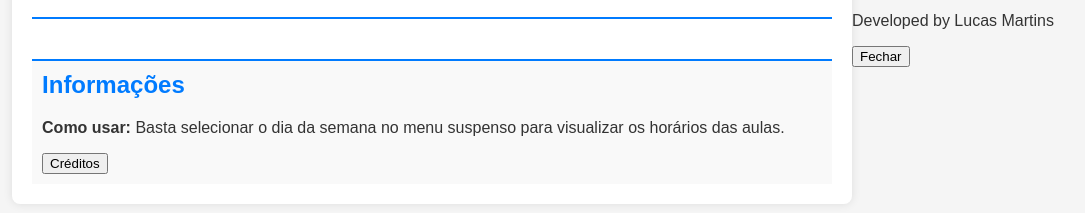
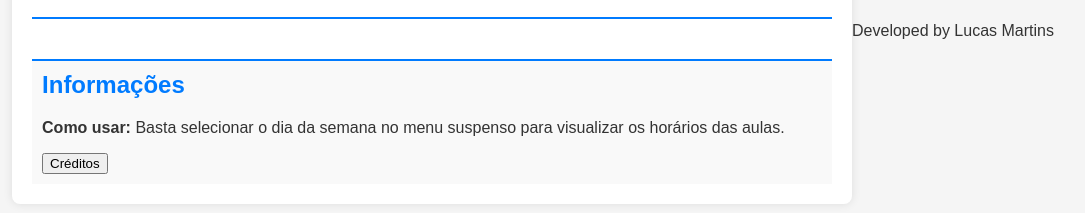
Before and after one commit to LucasM2010/HorariosTurma, a website: page public/index.html in a window 1280 px wide. Shown: the part 369-582 px from the top of the page, without its empty margins (107-1192 px from the left). Drawn offline with Linux system fonts and the light colour scheme.

Commit message:
Update index.html

```diff
--- a/public/index.html
+++ b/public/index.html
@@ -90,7 +90,6 @@
 <div id="modal" class="modal">
         <div class="modal-content">
             <p>Developed by Lucas Martins</p>
-            <button onclick="fecharModal()">Fechar</button>
         </div>
     </div>
     <script>
```
